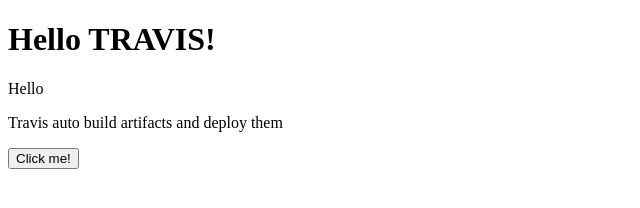
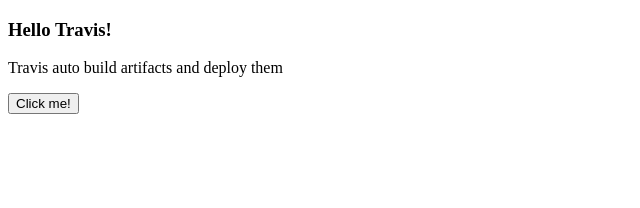
Before and after one commit to rhythm-sharma/electron-travis-ci, an Electron app: page index.html in a window 800 px wide. Shown: the whole page, without its empty margins (0-640 px from the left). Drawn offline with Linux system fonts and the light colour scheme.

Commit message:
test8.7 Added new file name

```diff
--- a/index.html
+++ b/index.html
@@ -5,8 +5,7 @@
     <title>Hello World!</title>
   </head>
   <body>
-    <h1>Hello TRAVIS!</h1>
-    <p>Hello</p>
+    <h3>Hello Travis!</h3>
     <p>Travis auto build artifacts and deploy them</p>
     <button id='clickButton'>Click me!</button>
     <p id="clickPara" style="display:none">You have clicked</p>
--- a/package.json
+++ b/package.json
@@ -1,6 +1,6 @@
 {
   "name": "electron-quick-start",
-  "version": "1.5.1",
+  "version": "1.5.0",
   "description": "A minimal Electron application",
   "main": "main.js",
   "scripts": {
```
Also changed, not shown: .travis.yml.
